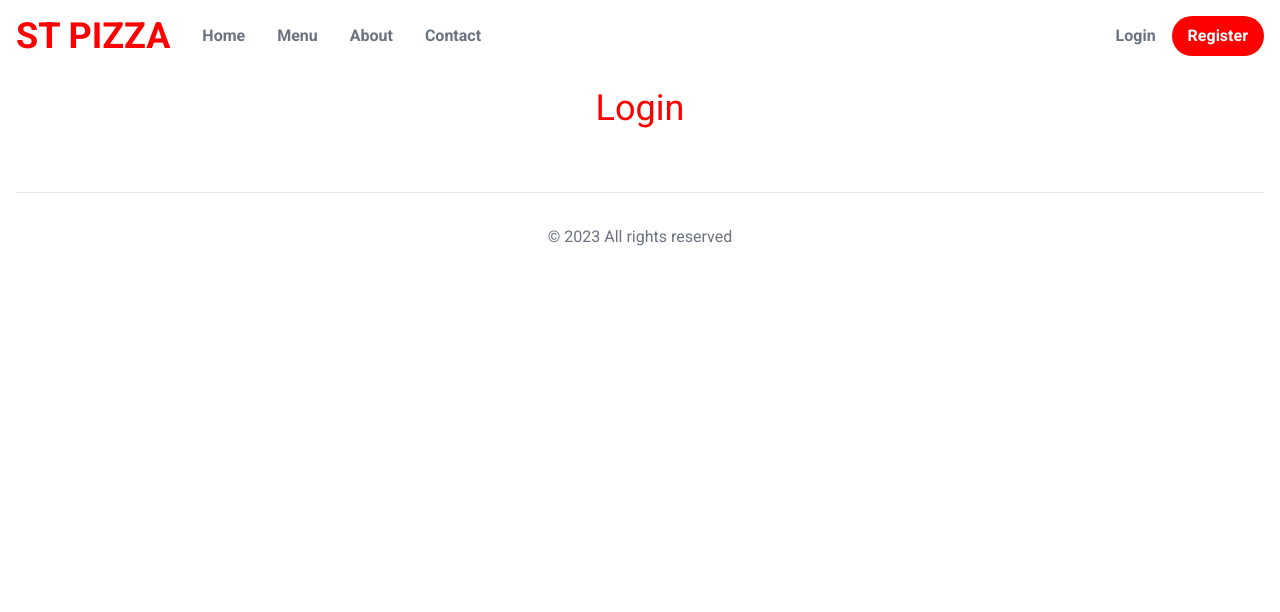
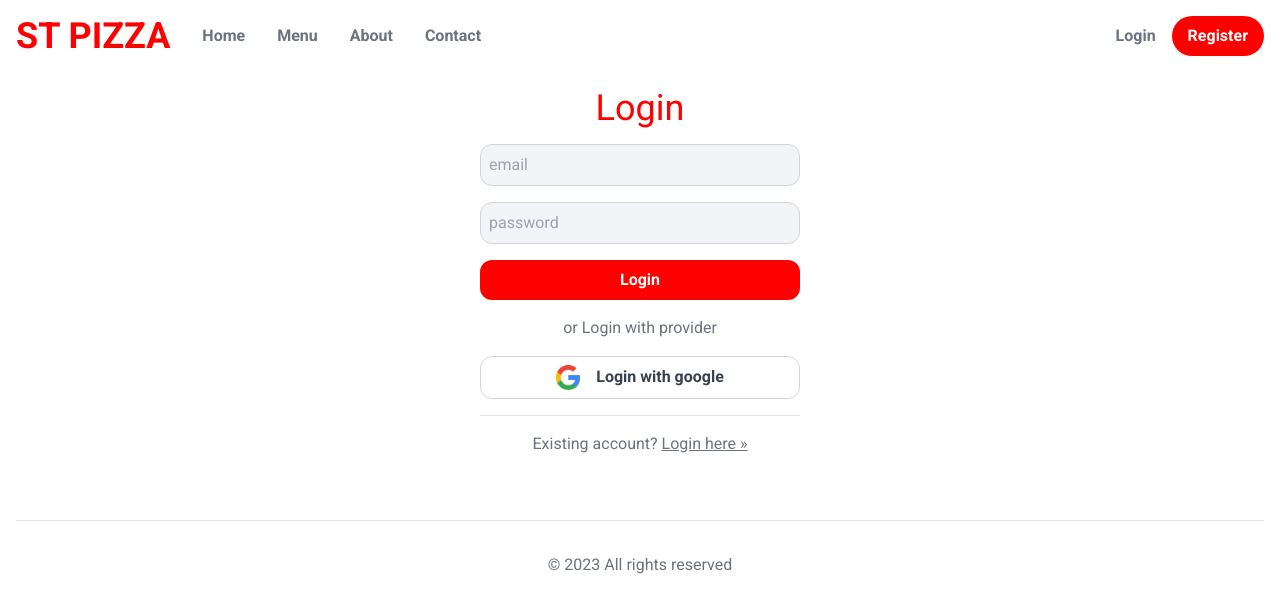
Before and after one commit to stphncrt/food-ordering-app, a Next.js app: page /login in a window 1280 px wide. Shown: the top 612 px of the page. Built offline with nearby package versions, Linux system fonts and the light colour scheme; no server answers.

Commit message:
login fixed

```diff
--- a/jsconfig.json
+++ b/jsconfig.json
@@ -2,7 +2,7 @@
   "compilerOptions": {
     "paths": {
       "@/app/*": ["./src/app/*"],
-      "@/models/*": ["./src/models/*"],
+      "@/models/*": ["./src/app/models/*"],
       "@/components/*": ["./src/components/*"]
     }
   }
--- /dev/null
+++ b/src/app/api/auth/[...nextauth]/route.js
@@ -0,0 +1,40 @@
+import mongoose from "mongoose";
+import { User } from "@/app/models/User";
+import NextAuth from "next-auth/next";
+import CredentialsProvider from "next-auth/providers/credentials";
+import bcrypt from "bcrypt";
+
+const handler = NextAuth({
+  secret: process.env.SECRET,
+  providers: [
+    CredentialsProvider({
+      name: "Credentials",
+      id: "credentials",
+      credentials: {
+        username: {
+          label: "Email",
+          type: "email",
+          placeholder: "test@example.com",
+        },
+        password: { label: "Password", type: "password" },
+      },
+      async authorize(credentials, req) {
+        const { email, password } = credentials;
+        console.log(credentials);
+        mongoose.connect(
+          "mongodb+srv://food-ordering:jpMlQQfHyw83f8Cn@cluster0.f4g01vq.mongodb.net/food-ordering"
+        );
+        const user = await User.findOne({ email });
+        const passwordOk = user && bcrypt.compareSync(password, user.password);
+        console.log(passwordOk);
+        if (passwordOk) {
+          console.log(user);
+          return user;
+        }
+        return null;
+      },
+    }),
+  ],
+});
+
+export { handler as GET, handler as POST };
--- a/src/app/api/auth/[...nextauth]/route.ts
+++ /dev/null
@@ -1,43 +0,0 @@
-import NextAuth from "next-auth/next";
-import CredentialsProvider from "next-auth/providers/credentials";
-
-const handler = NextAuth({
-  providers: [
-    CredentialsProvider({
-      name: "Credentials",
-      // The credentials is used to generate a suitable form on the sign in page.
-      // You can specify whatever fields you are expecting to be submitted.
-      // e.g. domain, username, password, 2FA token, etc.
-      // You can pass any HTML attribute to the <input> tag through the object.
-      credentials: {
-        username: {
-          label: "Email",
-          type: "email",
-          placeholder: "test@example.com",
-        },
-        password: { label: "Password", type: "password" },
-      },
-      async authorize(credentials, req) {
-        // You need to provide your own logic here that takes the credentials
-        // submitted and returns either a object representing a user or value
-        // that is false/null if the credentials are invalid.
-        // e.g. return { id: 1, name: 'J Smith', email: 'jsmith@example.com' }
-        // You can also use the `req` object to obtain additional parameters
-        // (i.e., the request IP address)
-        const res = await fetch("/your/endpoint", {
-          method: "POST",
-          body: JSON.stringify(credentials),
-          headers: { "Content-Type": "application/json" },
-        });
-        const user = await res.json();
-
-        // If no error and we have user data, return it
-        if (res.ok && user) {
-          return user;
-        }
-        // Return null if user data could not be retrieved
-        return null;
-      },
-    }),
-  ],
-});
--- a/src/app/layout.js
+++ b/src/app/layout.js
@@ -1,6 +1,7 @@
 import { Roboto } from "next/font/google";
 import "./globals.css";
 import Header from "../components/layout/Header";
+import { AppProvider } from "@/components/AppContext";
 
 const roboto = Roboto({ subsets: ["latin"], weight: ["400", "500", "700"] });
 
@@ -14,11 +15,13 @@
     <html lang="en">
       <body className={roboto.className}>
         <main className="mx-auto p-4 ">
-          <Header />
-          {children}
-          <footer className="border-t p-8 text-center text-gray-500 mt-16">
-            &copy; 2023 All rights reserved
-          </footer>
+          <AppProvider>
+            <Header />
+            {children}
+            <footer className="border-t p-8 text-center text-gray-500 mt-16">
+              &copy; 2023 All rights reserved
+            </footer>
+          </AppProvider>
         </main>
       </body>
     </html>
--- a/src/app/login/page.js
+++ b/src/app/login/page.js
@@ -1,7 +1,60 @@
+"use client";
+
+import Image from "next/image";
+import { useState } from "react";
+import Link from "next/link";
+import { signIn } from "next-auth/react";
+
 function LoginPage() {
+  const [email, setEmail] = useState("");
+  const [password, setPassword] = useState("");
+  const [loginInProgress, setLoginInProgress] = useState("");
+  async function handleFormSubmit(ev) {
+    ev.preventDefault();
+    setLoginInProgress(true);
+    await signIn("credentials", { email, password, callbackUrl: "/" });
+    setLoginInProgress(false);
+  }
+
   return (
     <section className="mt-8">
       <h1 className="text-center text-primary text-4xl mb-4">Login</h1>
+      <form className="max-w-xs mx-auto" onSubmit={handleFormSubmit}>
+        <input
+          type="email"
+          name="email"
+          placeholder="email"
+          value={email}
+          disabled={loginInProgress}
+          onChange={(ev) => setEmail(ev.target.value)}
+        />
+        <input
+          type="password"
+          name="password"
+          placeholder="password"
+          value={password}
+          disabled={loginInProgress}
+          onChange={(ev) => setPassword(ev.target.value)}
+        />
+        <button type="submit">Login</button>
+        <div className="my-4 text-center text-gray-500">
+          or Login with provider
+        </div>
+        <button
+          className="flex gap-4 justify-center
+          max-w-xs mx-auto"
+          disabled={loginInProgress}
+        >
+          <Image src={"/google.png"} alt={""} width={24} height={24} />
+          Login with google
+        </button>
+        <div className="text-center my-4 text-gray-500 border-t pt-4">
+          Existing account?{" "}
+          <Link className="underline" href={"/login"}>
+            Login here &raquo;
+          </Link>
+        </div>
+      </form>
     </section>
   );
 }
--- a/src/app/register/page.js
+++ b/src/app/register/page.js
@@ -31,9 +31,9 @@
       <h1 className="text-center text-primary text-4xl mb-4">Register</h1>
       {userCreated && (
         <div className="my-4 text-center">
-          User created. Now you can{" "}
+          User created. Now you can
           <Link className="underline" href={"/login"}>
-            Login &raquo;{" "}
+            Login
           </Link>
         </div>
       )}
@@ -75,7 +75,7 @@
         <div className="text-center my-4 text-gray-500 border-t pt-4">
           Existing account?{" "}
           <Link className="underline" href={"/login"}>
-            Login here &raquo;
+            Login here
           </Link>
         </div>
       </form>
--- /dev/null
+++ b/src/components/AppContext.js
@@ -0,0 +1,5 @@
+"use client";
+import { SessionProvider } from "next-auth/react";
+export function AppProvider({ children }) {
+  return <SessionProvider>{children}</SessionProvider>;
+}
--- a/src/components/layout/Header.js
+++ b/src/components/layout/Header.js
@@ -1,5 +1,10 @@
+"use client";
 import Link from "next/link";
+import { signOut, useSession } from "next-auth/react";
 export default function Header() {
+  const session = useSession();
+  const status = session.status;
+  console.log(session);
   return (
     <header className="flex items-center justify-between">
       <nav className="flex items-center gap-8 text-gray-500 font-semibold">
@@ -12,6 +17,16 @@
         <Link href={""}>Contact</Link>
       </nav>
       <nav className="flex items-center gap-4 text-gray-500 font-semibold">
+        {status === "authenticated" && (
+          <button
+            onClick={() => signOut()}
+            className="bg-primary rounded-full text-white px-4 py-2"
+          >
+            Logout
+          </button>
+        )}
+        {status === "unauthenticated" && (
+          <>
             <Link href={"/login"}>Login</Link>
             <Link
               href={"/register"}
@@ -19,6 +34,8 @@
             >
               Register
             </Link>
+          </>
+        )}
       </nav>
     </header>
   );
--- a/src/components/layout/Hero.js
+++ b/src/components/layout/Hero.js
@@ -13,12 +13,12 @@
           delicious joy in life
         </p>
         <div className="flex gap-4 text-sm">
-          <button className="bg-primary uppercase flex items-center gap-2 px-4 py-2 rounded-full ">
+          <button className="bg-primary uppercase flex justify-center text-white font-semibold items-center gap-2 px-4 py-2 rounded-full ">
             Order now
             <Right />
           </button>
 
-          <button className="flex gap-2 py-2 text-gray-600 font-semibold">
+          <button className="flex border-0 items-center gap-2 py-2 text-gray-600 font-semibold">
             Learn more
             <Right />
           </button>
```
Also changed, not shown: tsconfig.json (+8 -1 lines), 1 other file (tests, documents, lock files or other folders). Lines whose indentation alone changed are shown as unchanged.
